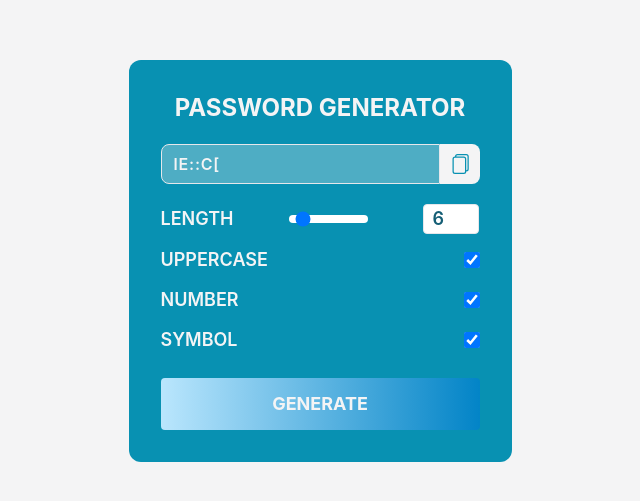
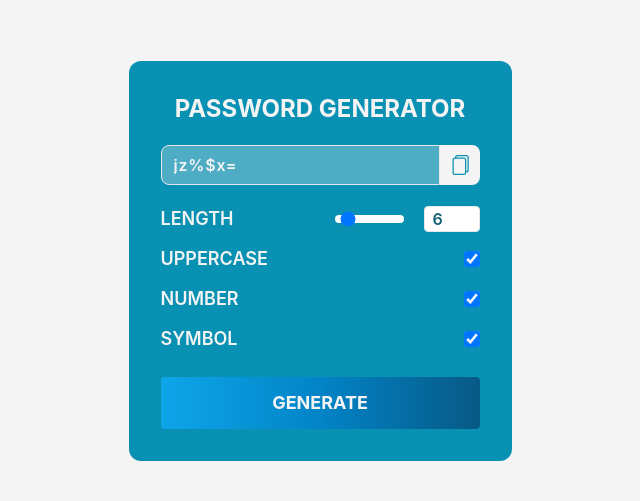
Before and after one commit to KarineBrandelli/password-generator, a React (Vite) app: page / in a window 1280 px wide. Shown: the part 139-640 px from the top of the page, without its empty margins (320-960 px from the left). Built offline with nearby package versions, Linux system fonts and the light colour scheme.

Commit message:
build: format and refactor code

```diff
--- a/src/component/Card.tsx
+++ b/src/component/Card.tsx
@@ -1,42 +1,49 @@
-import { useState } from 'react'
-import copy from 'copy-to-clipboard'
-import { Tooltip } from 'react-tooltip'
-import 'react-tooltip/dist/react-tooltip.css'
+import { useEffect, useState } from "react";
+
+import copy from "copy-to-clipboard";
+import { Tooltip } from "react-tooltip";
+import "react-tooltip/dist/react-tooltip.css";
 
 export const Card = () => {
-  const [passLength, setPassLength] = useState<number | string>(6);
-  const [includeUppercase, setIncludeUppercase] = useState(true);
-  const [includeNumber, setIncludeNumber] = useState(true);
-  const [includeSymbol, setIncludeSymbol] = useState(true);
+  const [password, setPassword] = useState<string>("");
+  const [passwordContent, setPasswordContent] = useState<{
+    length: number;
+    includeUppercase: boolean;
+    includeNumber: boolean;
+    includeSymbol: boolean;
+  }>({
+    length: 6,
+    includeUppercase: true,
+    includeNumber: true,
+    includeSymbol: true,
+  });
 
-  const [password, setPassword] = useState(() => generatePassword());
-
-  function generatePassword(
-    characterAmount = passLength,
-    includeUpper = includeUppercase,
-    includeNumbers = includeNumber,
-    includeSymbols = includeSymbol
-    ) {
+  function generatePassword(): void {
+    const LOWERCASE_CHAR = "abcdefghijklmnopqrstuvwxyz";
     const UPPERCASE_CHAR = "ABCDEFGHIJKLMNOPQRSTUVWXYZ";
-      const LOWERCASE_CHAR = "abcdefghijklmnopqrstuvwxyz";
-      const NUMBER_CHAR = "1234567890";
-      const SYMBOL_CHAR = "!\"#$%&'()*+,-./:;<=>?@[\\]^_`{|}~";
+    const NUMBER_CHAR = "0123456789";
+    const SYMBOL_CHAR = "!#$%&*/<=>?@[]_{}";
 
     let combinedCharacters = LOWERCASE_CHAR;
 
-      if (includeUpper) combinedCharacters += UPPERCASE_CHAR;
-      if (includeNumbers) combinedCharacters += NUMBER_CHAR;
-      if (includeSymbols) combinedCharacters += SYMBOL_CHAR;
+    if (passwordContent.includeUppercase) combinedCharacters += UPPERCASE_CHAR;
+    if (passwordContent.includeNumber) combinedCharacters += NUMBER_CHAR;
+    if (passwordContent.includeSymbol) combinedCharacters += SYMBOL_CHAR;
 
-      let password = "";
-      for (let i = 0; i < characterAmount; i++) {
-        password += combinedCharacters.charAt(
+    let passwordResult = "";
+
+    for (let i = 0; i < passwordContent.length; i++) {
+      passwordResult += combinedCharacters.charAt(
         Math.floor(Math.random() * combinedCharacters.length)
       );
     }
 
-      return password;
+    setPassword(passwordResult);
   }
+
+  useEffect(() => {
+    generatePassword();
+  }, []);
 
   function handleCopy(password: string) {
     copy(password);
@@ -76,74 +83,97 @@ export const Card = () => {
           style={{ backgroundColor: "#075985", color: "#FFFFFF" }} />
       </div>
 
-      <div className="text-base font-semibold sm:text-lg" >
-        <div className="flex items-center justify-between mb-3" >
-          <label
-            htmlFor="password-length"> LENGTH </label>
+      <div className="text-sm sm:text-lg font-semibold">
+        <div className="flex items-center justify-between mb-3">
+          <label htmlFor="password-length"> LENGTH </label>
+
+          <span className="flex justify-end items-center gap-5">
             <input
               type="range"
               id="password-length"
-            className="h-2 w-1/4 appearance-none rounded"
+              className="h-2 w-1/5 sm:w-1/3 appearance-none rounded"
               min={4}
               max={25}
-            value={passLength}
-            onChange={(e) => setPassLength(parseInt(e.target.value))}  />
+              value={passwordContent.length}
+              onChange={(e) => {
+                setPasswordContent((prevState) => ({
+                  ...prevState,
+                  length: Number(e.target.value),
+                }));
+              }}
+            />
 
             <input
               type="number"
-            className="w-14 pl-2 rounded border text-cyan-800"
+              className="w-14 pl-2 rounded border text-cyan-800 text-base"
               aria-labelledby="password-length"
               min={4}
               max={25}
-            value={passLength}
-            onChange={(e) =>
-              setPassLength(e.target.value === "" ? "" : parseInt(e.target.value))} />
+              value={passwordContent.length}
+              onChange={(e) => {
+                setPasswordContent((prevState) => ({
+                  ...prevState,
+                  length: Number(e.target.value),
+                }));
+              }}
+            />
+          </span>
         </div>
 
         <div className="flex items-center justify-between mb-3">
-          <label
-            htmlFor="include-uppercase"> UPPERCASE </label>
+          <label htmlFor="include-uppercase"> UPPERCASE </label>
           <input
             type="checkbox"
             id="include-uppercase"
             className="h-4 w-4"
-            defaultChecked={includeUppercase}
-            onChange={() =>
-              setIncludeUppercase((prevIncludeUppercase) => !prevIncludeUppercase)} />
+            defaultChecked={passwordContent.includeUppercase}
+            onChange={() => {
+              setPasswordContent((prevState) => ({
+                ...prevState,
+                includeUppercase: !prevState.includeUppercase,
+              }));
+            }}
+          />
         </div>
 
         <div className="flex items-center justify-between mb-3">
-          <label
-            htmlFor="include-number"> NUMBER </label>
+          <label htmlFor="include-number"> NUMBER </label>
           <input
             type="checkbox"
             id="include-number"
             className="h-4 w-4"
-            defaultChecked={includeNumber}
-            onChange={() =>
-              setIncludeNumber((prevIncludeNumber) => !prevIncludeNumber)} />
+            defaultChecked={passwordContent.includeNumber}
+            onChange={() => {
+              setPasswordContent((prevState) => ({
+                ...prevState,
+                includeNumber: !prevState.includeNumber,
+              }));
+            }}
+          />
         </div>
 
         <div className="flex items-center justify-between">
-          <label
-            htmlFor="include-symbol"> SYMBOL </label>
+          <label htmlFor="include-symbol"> SYMBOL </label>
           <input
             type="checkbox"
             id="include-symbol"
             className="h-4 w-4"
-            defaultChecked={includeSymbol}
-            onChange={() =>
-              setIncludeSymbol((prevIncludeSymbol) => !prevIncludeSymbol)} />
+            defaultChecked={passwordContent.includeSymbol}
+            onChange={() => {
+              setPasswordContent((prevState) => ({
+                ...prevState,
+                includeSymbol: !prevState.includeSymbol,
+              }));
+            }}
+          />
         </div>
       </div>
 
       <button
-        className="mt-6 w-full py-3 rounded text-base sm:text-lg font-bold
-        bg-gradient-to-r from-sky-200 to-sky-600
-        transition-all hover:scale-105 active:scale-100"
-        onClick={() =>
-          setPassword(
-            generatePassword(passLength, includeUppercase, includeNumber,includeSymbol))} >
+        className="mt-6 w-full py-3 rounded text-sm sm:text-lg font-bold
+        bg-gradient-to-r from-sky-500 via-sky-600 to-sky-800
+        transition-all duration-300 hover:scale-105"
+        onClick={() => generatePassword()} >
         GENERATE
       </button>
     </div>
```
Lines whose indentation alone changed are shown as unchanged.
